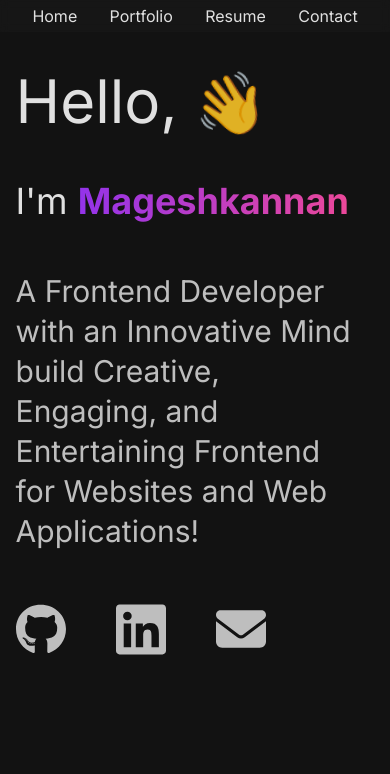
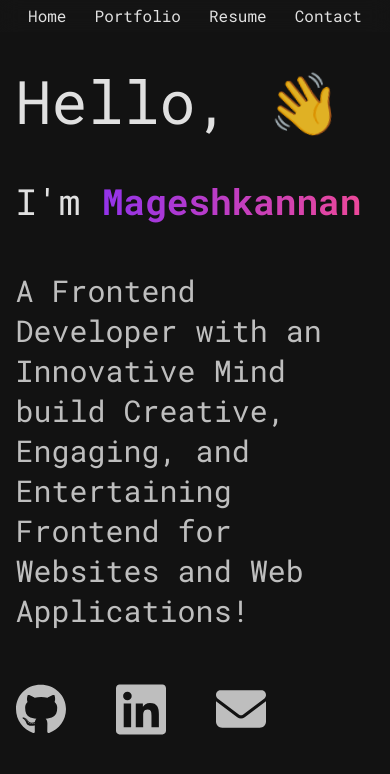
Before and after one commit to Magesh-sam/nextjs-portfolio, a Next.js app: page / in a window 390 px wide. Shown: the top 774 px of the page. Built offline with nearby package versions, Linux system fonts and the light colour scheme.

Commit message:
Trying to  fix issue with mobile screen

```diff
--- a/app/globals.css
+++ b/app/globals.css
@@ -17,6 +17,7 @@
 body{
     background: var(--background);
     color: var(--primary-text);
+    overflow-x: hidden;
 }
 
 .wave {
--- a/app/layout.tsx
+++ b/app/layout.tsx
@@ -2,9 +2,9 @@ import { Navbar } from '@/components/Navbar';
 import './globals.css'
 import { Analytics } from '@vercel/analytics/react';
 import type { Metadata } from 'next'
-import { Inter } from 'next/font/google'
+import { Roboto_Mono } from 'next/font/google'
 
-const inter = Inter({ subsets: ['latin'] })
+const RM = Roboto_Mono({ subsets: ['latin'] })
 
 export const metadata: Metadata = {
   generator: 'Next.js',
@@ -30,7 +30,7 @@ export default function RootLayout({
 }) {
   return (
     <html lang="en">
-      <body className={inter.className}>
+      <body className={RM.className}>
         <Navbar/>
         {children}
       <Analytics/>
--- a/components/Navbar.tsx
+++ b/components/Navbar.tsx
@@ -2,7 +2,7 @@ import React from 'react'
 
 export const Navbar = () => {
   return (
-      <nav className='sticky top-0 left-0 w-full bg-[#FFFFFF05] backdrop-blur-[5px] border-solid '>
+      <nav className='sticky top-0 left-0 bg-[#FFFFFF03] backdrop-blur-[10px] border-solid '>
           <ul className='flex justify-evenly py-[1%]'>
               <li>Home</li>
               <li>Portfolio</li>
```
